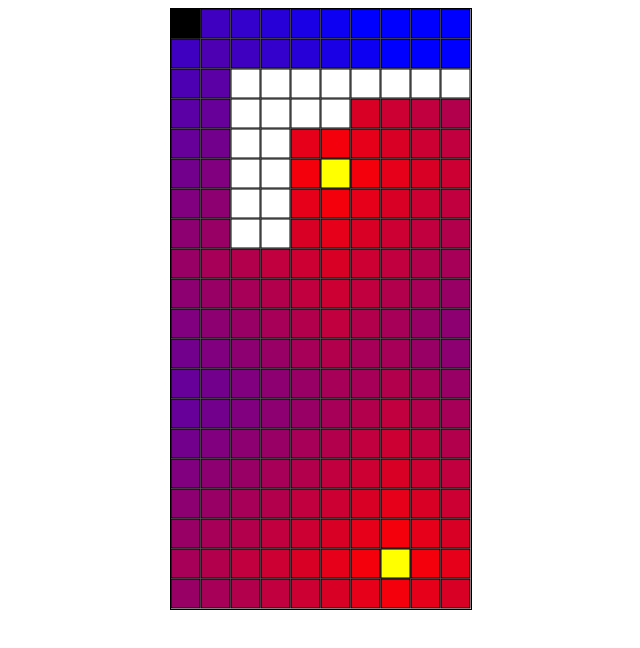
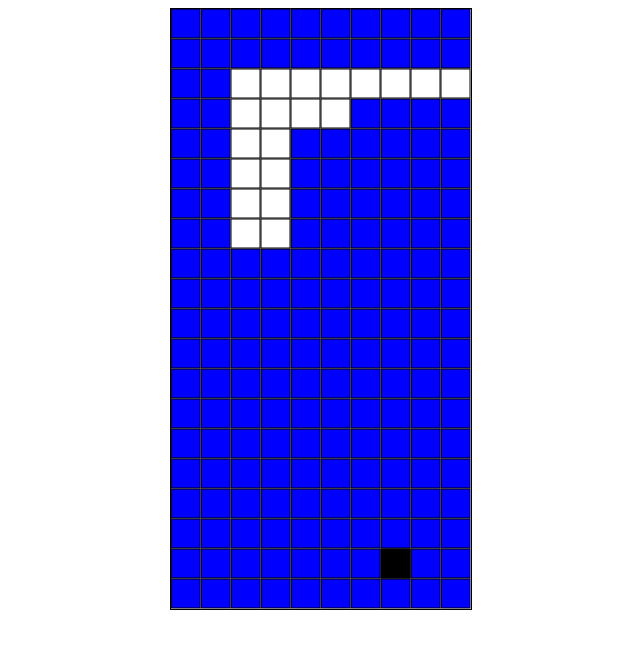
Before and after one commit to takanakahiko/JavaScriptGame1, a plain HTML site: page index.html in a window 1280 px wide. Shown: the whole page, without its empty margins (319-959 px from the left). Drawn offline with Linux system fonts and the light colour scheme.

Commit message:
change title

```diff
--- a/index.html
+++ b/index.html
@@ -1,7 +1,7 @@
 <!DOCTYPE html>
 <html>
     <head>
-        <title>HTML5 Tetris</title>
+        <title>Game</title>
         <link rel='stylesheet' href='style.css' />
     </head>
     <body>
--- a/js/bord.js
+++ b/js/bord.js
@@ -212,6 +212,15 @@ var Bord = function(){
     return !(pos.x < 0 || pos.y < 0 || pos.x >= COLS || pos.y >= ROWS)
   };
 
+  this.removeItem = function(pos){
+    for(var num in this.items){
+      if(this.items[num].pos.equals(pos)){
+        this.items.splice( num, 1 ) ;
+        break;
+      }
+    }
+  }
+
 };
 
 // x, yの部分へマスを描画する処理
--- a/js/main.js
+++ b/js/main.js
@@ -21,7 +21,9 @@ function init(){
   bord = new Bord();
 
   chara.moveFinish = function(){
+    console.log(""+chara.pos.x+","+chara.pos.y)
     bord.setCost(new Cell(new Position(chara.pos.x,chara.pos.y)));
+    bord.removeItem(new Position(chara.pos.x,chara.pos.y));
   };
   chara.moveFinish();
 }
@@ -29,13 +31,37 @@ function init(){
 function tick(){
   ctx.clearRect( 0, 0, W, H );  // 一度キャンバスを真っさらにする
 
+  bord.update();
+  var min = bord.cells[chara.pos.y][chara.pos.x].itemCost;
+  for (var key in direction) {
+    if (!direction.hasOwnProperty(key)) continue;
+    var vec = direction[key];
+    var pos2 = chara.pos.add(vec);
+    if(!bord.isMovable(pos2)) continue;
+    var x = pos2.x;
+    var y = pos2.y;
+    min = Math.min(bord.cells[y][x].itemCost,min);
+  }
+  /*
   if(input_key_buffer[keys["left"]] ) chara.moveStart("left",bord);
   if(input_key_buffer[keys["right"]]) chara.moveStart("right",bord);
   if(input_key_buffer[keys["up"]]) chara.moveStart("up",bord);
   if(input_key_buffer[keys["down"]]) chara.moveStart("down",bord);
+  */
+
+  for (var key in direction) {
+    if(bord.cells[chara.pos.y][chara.pos.x].itemCost==min) break;
+    if (!direction.hasOwnProperty(key)) continue;
+    var vec = direction[key];
+    var pos2 = chara.pos.add(vec);
+    if(!bord.isMovable(pos2)) continue;
+    var x = pos2.x;
+    var y = pos2.y;
+    if(bord.cells[y][x].itemCost==min ) chara.moveStart(key,bord);
+  }
 
   chara.update();
-  bord.update();
+  //bord.update();
 
   bord.draw();
   chara.draw();
```
